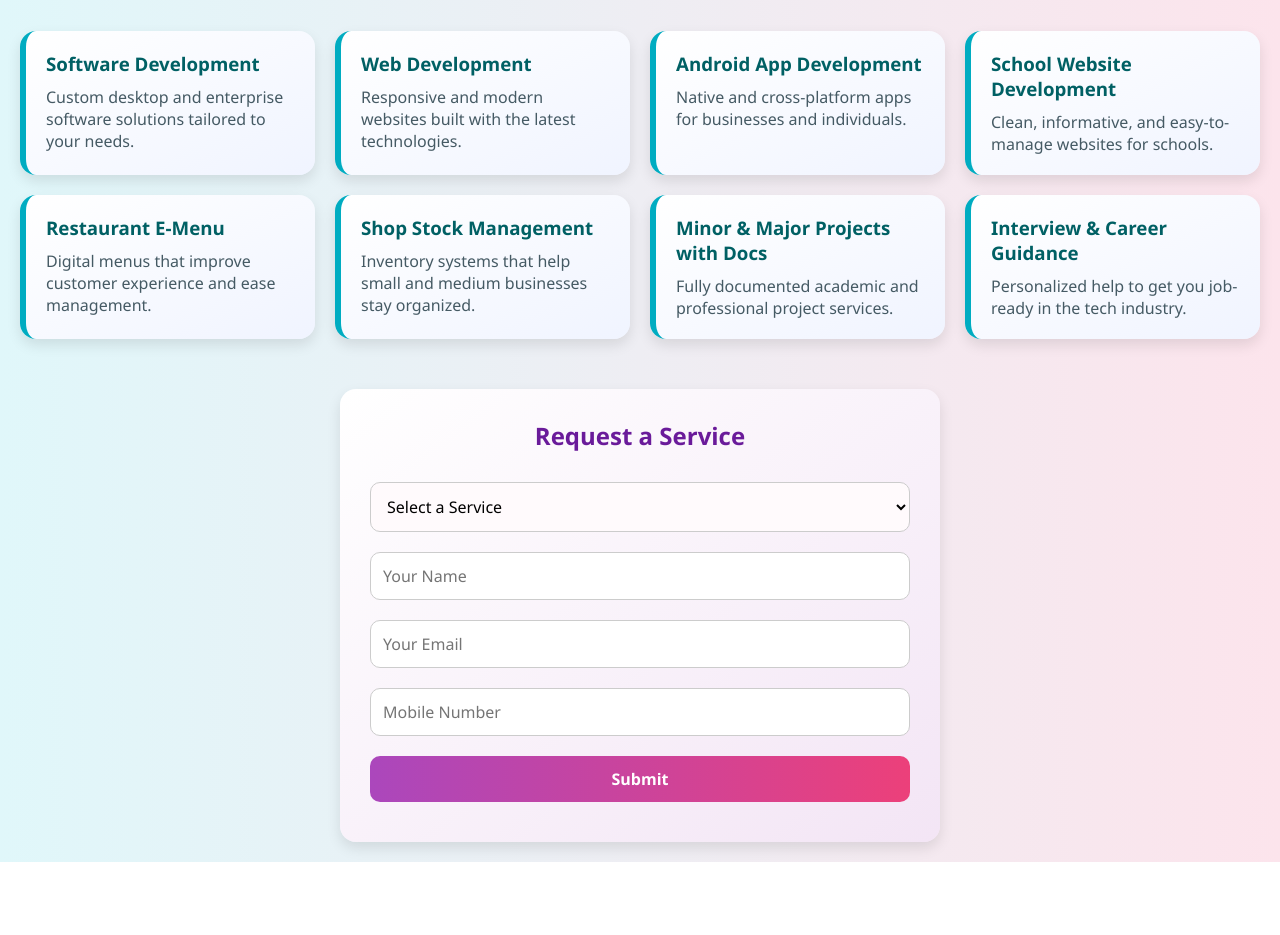
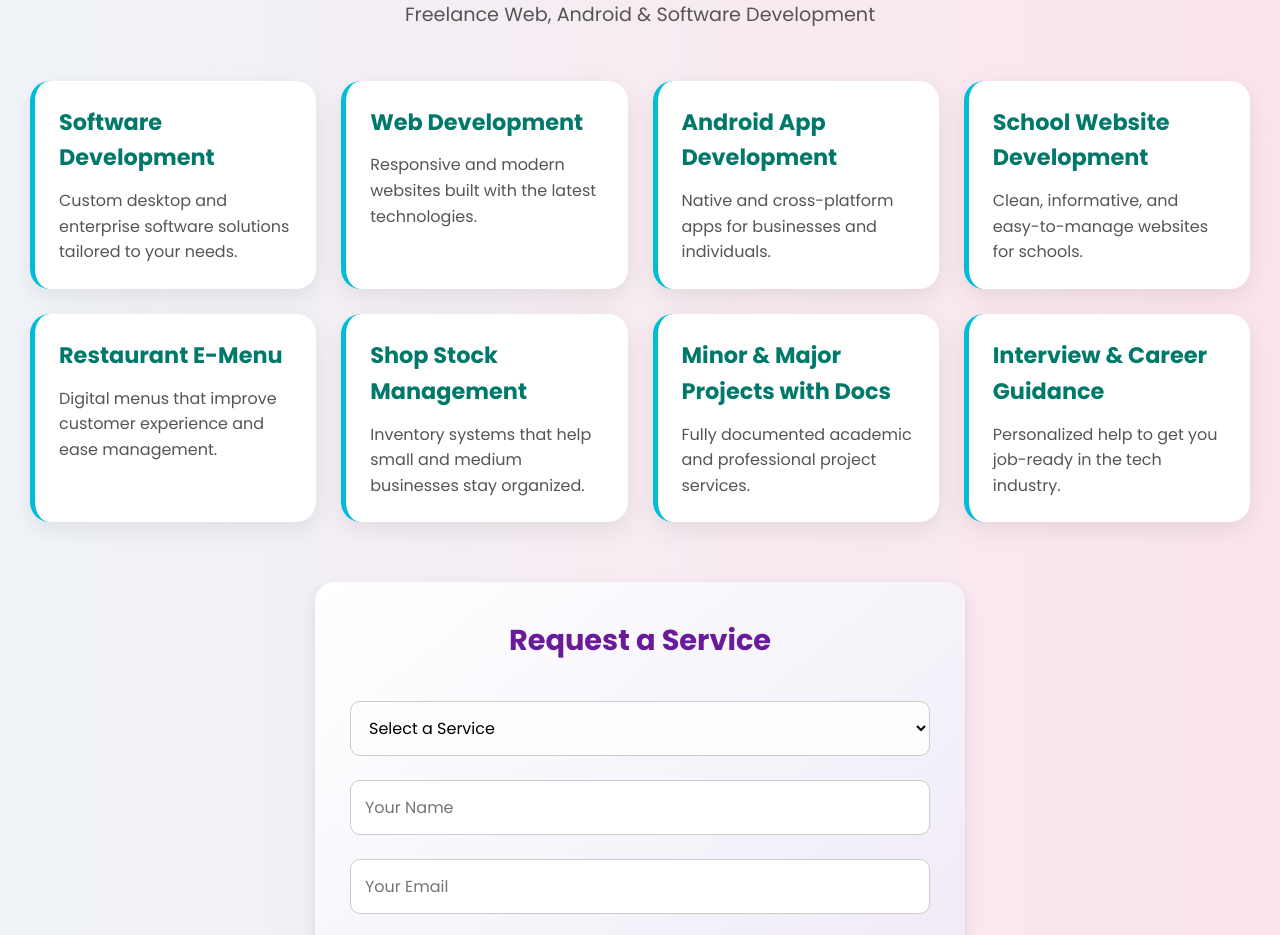
Before and after one commit to Gulshanjacker/Gulshan-dev-services, a plain HTML site: page index.html in a window 1280 px wide. Shown: the part 117-1052 px from the top of the page. Before the commit the page ends 979 px from the top, so only its background shows below. Drawn offline with Linux system fonts and the light colour scheme.

Commit message:
Update style.css
new page style

```diff
--- a/style.css
+++ b/style.css
@@ -1,101 +1,115 @@
+@import url('https://fonts.googleapis.com/css2?family=Poppins:wght@400;600;700&display=swap');
 
 * {
   box-sizing: border-box;
   margin: 0;
   padding: 0;
-  font-family: 'Segoe UI', sans-serif;
+  font-family: 'Poppins', sans-serif;
 }
 
 body {
-  background: linear-gradient(to right, #e0f7fa, #fce4ec);
-  color: #333;
-  padding: 20px;
+  background: linear-gradient(to right, #f0f4f8, #fce4ec);
+  color: #2c3e50;
+  padding: 30px;
+  line-height: 1.6;
 }
 
 header {
   text-align: center;
-  margin-bottom: 40px;
+  margin-bottom: 50px;
 }
 
 header h1 {
-  font-size: 2.8em;
+  font-size: 3em;
+  font-weight: 700;
   color: #2c3e50;
 }
 
 header p {
   font-size: 1.2em;
-  color: #616161;
+  color: #555;
+  margin-top: 10px;
 }
 
 .services {
   display: grid;
-  grid-template-columns: repeat(auto-fit, minmax(260px, 1fr));
-  gap: 20px;
-  margin-bottom: 50px;
+  grid-template-columns: repeat(auto-fit, minmax(270px, 1fr));
+  gap: 25px;
+  margin-bottom: 60px;
 }
 
 .card {
-  background: linear-gradient(to bottom right, #ffffff, #f0f4ff);
-  padding: 20px;
-  border-radius: 16px;
-  box-shadow: 0 6px 14px rgba(0, 0, 0, 0.1);
+  background: #fff;
+  padding: 24px;
+  border-radius: 20px;
+  box-shadow: 0 8px 24px rgba(0, 0, 0, 0.08);
+  border-left: 5px solid #00bcd4;
   transition: transform 0.3s ease, box-shadow 0.3s;
-  border-left: 6px solid #00acc1;
 }
 
 .card:hover {
-  transform: translateY(-6px);
-  box-shadow: 0 12px 24px rgba(0, 0, 0, 0.15);
+  transform: translateY(-8px);
+  box-shadow: 0 12px 28px rgba(0, 0, 0, 0.15);
 }
 
 .card h3 {
-  margin-bottom: 10px;
-  color: #006064;
+  color: #00796b;
+  font-size: 1.4em;
+  margin-bottom: 12px;
 }
 
 .card p {
-  color: #455a64;
+  color: #555;
+  font-size: 1em;
 }
 
 .contact-form {
-  background: linear-gradient(to bottom right, #ffffff, #f3e5f5);
-  padding: 30px;
-  max-width: 600px;
+  background: linear-gradient(to bottom right, #ffffff, #ede7f6);
+  padding: 35px;
+  max-width: 650px;
   margin: 0 auto;
-  border-radius: 16px;
-  box-shadow: 0 6px 14px rgba(0, 0, 0, 0.1);
+  border-radius: 20px;
+  box-shadow: 0 6px 16px rgba(0, 0, 0, 0.1);
 }
 
 .contact-form h2 {
   text-align: center;
-  margin-bottom: 20px;
+  margin-bottom: 25px;
   color: #6a1b9a;
+  font-size: 1.8em;
 }
 
 .contact-form input,
 .contact-form select,
 .contact-form button {
   width: 100%;
-  padding: 12px;
-  margin: 10px 0;
+  padding: 14px;
+  margin: 12px 0;
   border: 1px solid #ccc;
   border-radius: 10px;
   font-size: 1em;
 }
 
+.contact-form input:focus,
+.contact-form select:focus {
+  border-color: #ab47bc;
+  outline: none;
+  box-shadow: 0 0 5px rgba(171, 71, 188, 0.4);
+}
+
 .contact-form select {
-  background: #fffafc;
+  background: #fdfdfd;
 }
 
 .contact-form button {
-  background: linear-gradient(to right, #ab47bc, #ec407a);
+  background: linear-gradient(to right, #8e24aa, #d81b60);
   color: white;
-  font-weight: bold;
+  font-weight: 600;
   border: none;
   cursor: pointer;
-  transition: background 0.3s;
+  transition: background 0.3s ease;
 }
 
 .contact-form button:hover {
-  background: linear-gradient(to right, #8e24aa, #d81b60);
+  background: linear-gradient(to right, #6a1b9a, #c2185b);
 }
```
